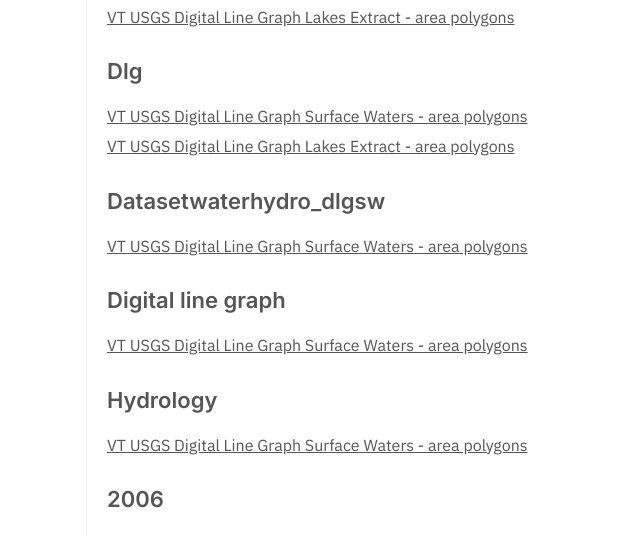
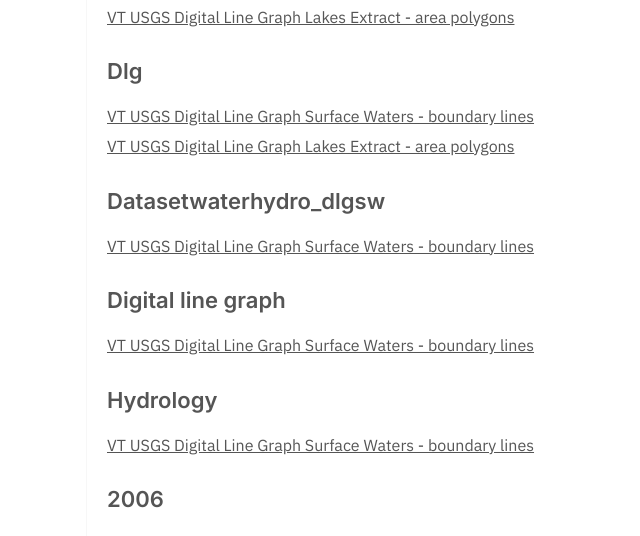
Before and after one commit to dayda-entities/vermont-center-for-geographic-information, a Jekyll site: the page built from tags.md, in a window 1280 px wide and 900 px high, scrolled down 194595 px. Shown: the part 154-690 px from the top of the window, without its empty margins (223-863 px from the left). Built offline with Jekyll 4.4.1, drawn with Linux system fonts in a browser that asks for light colours; some of the changed text lies outside the part shown.

Commit message:
Publish Data

```diff
--- a/_posts/2020-11-12-vt-usgs-digital-line-graph-sur.md
+++ b/_posts/2020-11-12-vt-usgs-digital-line-graph-sur.md
@@ -1,7 +1,7 @@
 ---
-title: VT USGS Digital Line Graph Surface Waters - area polygons
-created: '2020-11-12T13:08:14.007961'
-modified: '2020-11-12T13:08:14.007972'
+title: VT USGS Digital Line Graph Surface Waters - boundary lines
+created: '2020-11-12T13:08:11.555496'
+modified: '2020-11-12T13:08:11.555507'
 state: active
 type: dataset
 tags:
@@ -18,7 +18,7 @@ tags:
   - Vcgi Open Data
 groups: []
 csv_url: >-
-  https://geodata.vermont.gov/datasets/b18ff61fedeb48cc8770030e0132d124_15.csv?outSR=%7B%22latestWkid%22%3A32145%2C%22wkid%22%3A32145%7D
+  https://geodata.vermont.gov/datasets/5a6d4c7e48494cff884d20134f5eac81_16.csv?outSR=%7B%22latestWkid%22%3A32145%2C%22wkid%22%3A32145%7D
 json_url: ''
 layout: post
 
```
